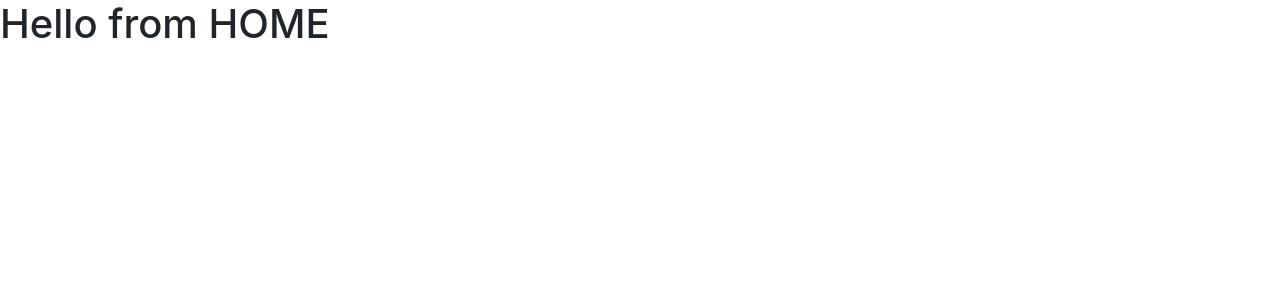
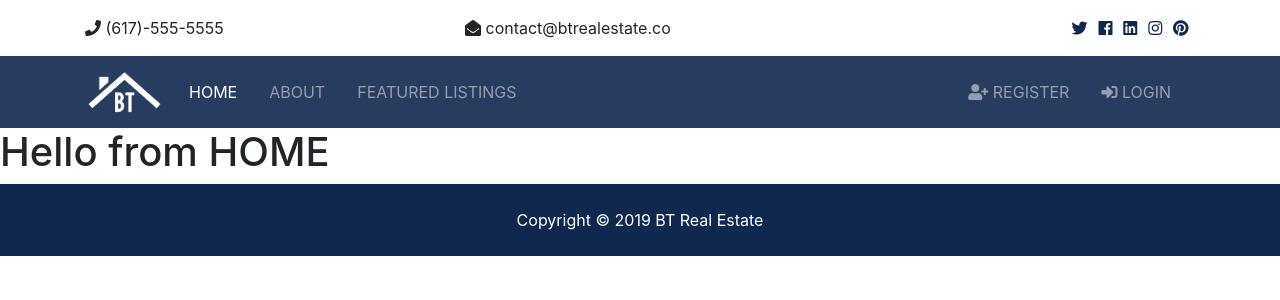
Before and after one commit to ryanbraving/Real_Estate_Project_Django_PostgreSQL, a Django app: page / in a window 1280 px wide. Shown: the top 300 px of the page. Run offline with Django 3.2, Linux system fonts and the light colour scheme; some libraries are stand-ins or nearby versions.

Commit message:
adding html components into partials

```diff
--- a/templates/base.html
+++ b/templates/base.html
@@ -18,9 +18,15 @@
 
 </head>
 <body>
+    <!-- Top Bar -->
+    {% include "partials/_topbar.html" %}
+    <!-- Navbar -->
+    {% include "partials/_navbar.html" %}
+    <!-- Main Content -->
     {% block content %}
     {% endblock content%}
-
+    <!-- Footer -->
+    {% include "partials/_footer.html" %}
 
     <script src="{% static 'js/jquery-3.3.1.min.js' %}"></script>
     <script src="{% static 'js/bootstrap.bundle.min.js' %}"></script>
--- /dev/null
+++ b/templates/partials/_footer.html
@@ -0,0 +1,5 @@
+  <!-- Footer -->
+  <footer id="main-footer" class="py-4 bg-primary text-white text-center">
+        Copyright &copy;
+        <span class="year"></span> BT Real Estate
+    </footer>
--- /dev/null
+++ b/templates/partials/_navbar.html
@@ -0,0 +1,38 @@
+    {% load static %}
+    <!-- Navbar -->
+    <nav class="navbar navbar-expand-lg navbar-dark bg-primary sticky-top">
+            <div class="container">
+            <a class="navbar-brand" href="index.html">
+                <img src="{% static 'img/logo.png' %}" class="logo" alt="">
+            </a>
+            <button class="navbar-toggler" type="button" data-toggle="collapse" data-target="#navbarNavAltMarkup">
+                <span class="navbar-toggler-icon"></span>
+            </button>
+            <div class="collapse navbar-collapse" id="navbarNavAltMarkup">
+                <ul class="navbar-nav">
+                <li class="nav-item active mr-3">
+                    <a class="nav-link" href="index.html">Home</a>
+                </li>
+                <li class="nav-item mr-3">
+                    <a class="nav-link" href="about.html">About</a>
+                </li>
+                <li class="nav-item mr-3">
+                    <a class="nav-link" href="listings.html">Featured Listings</a>
+                </li>
+                </ul>
+
+                <ul class="navbar-nav ml-auto">
+                <li class="nav-item mr-3">
+                    <a class="nav-link" href="register.html">
+                    <i class="fas fa-user-plus"></i> Register</a>
+                </li>
+                <li class="nav-item mr-3">
+                    <a class="nav-link" href="login.html">
+                    <i class="fas fa-sign-in-alt"></i>
+
+                    Login</a>
+                </li>
+                </ul>
+            </div>
+            </div>
+        </nav>
--- /dev/null
+++ b/templates/partials/_topbar.html
@@ -0,0 +1,32 @@
+    <!-- Top Bar -->
+    <section id="top-bar" class="p-3">
+            <div class="container">
+                <div class="row">
+                    <div class="col-md-4">
+                    <i class="fas fa-phone"></i> (617)-555-5555
+                    </div>
+                    <div class="col-md-4">
+                    <i class="fas fa-envelope-open"></i> contact@btrealestate.co
+                    </div>
+                    <div class="col-md-4">
+                    <div class="social text-right">
+                        <a href="#">
+                        <i class="fab fa-twitter"></i>
+                        </a>
+                        <a href="#">
+                        <i class="fab fa-facebook"></i>
+                        </a>
+                        <a href="#">
+                        <i class="fab fa-linkedin"></i>
+                        </a>
+                        <a href="#">
+                        <i class="fab fa-instagram"></i>
+                        </a>
+                        <a href="#">
+                        <i class="fab fa-pinterest"></i>
+                        </a>
+                    </div>
+                    </div>
+                </div>
+            </div>
+        </section>
```
